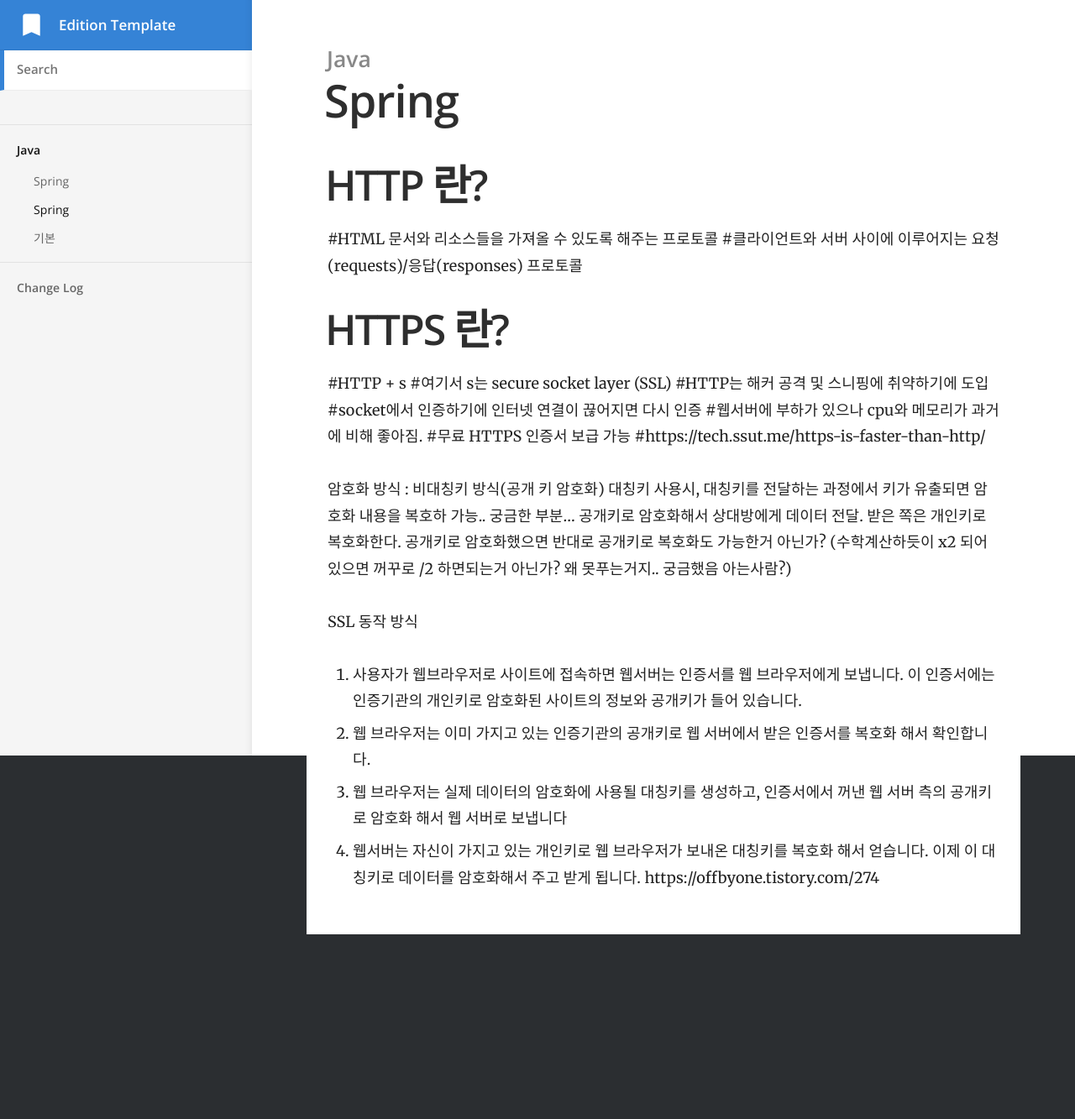
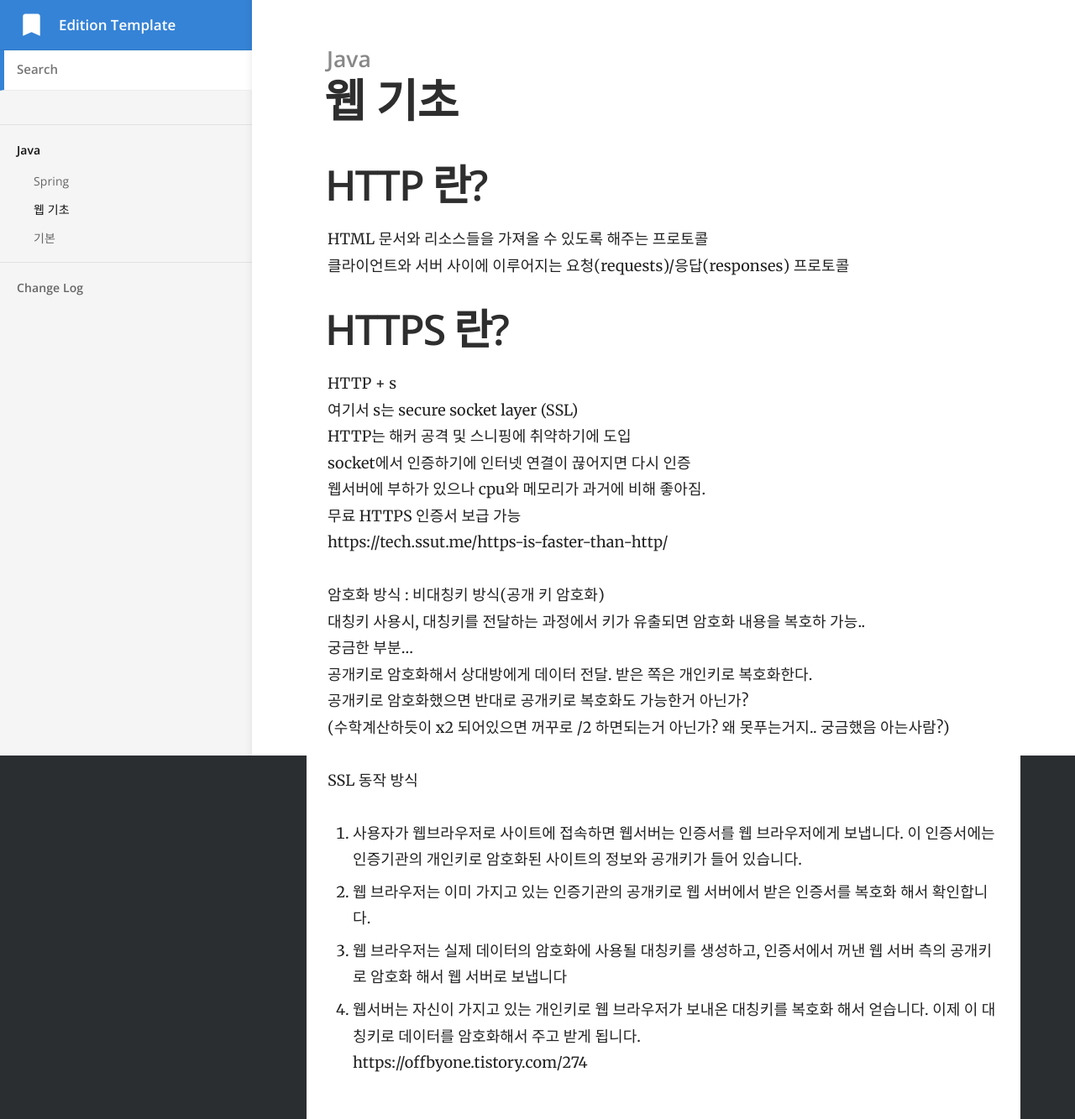
Before and after one commit to peppermaint/java-study, a Jekyll site: the page built from _docs/Java/Web기본.md, in a window 1280 px wide. Shown: the whole page at 84% size. Built offline with Jekyll 4.4.1, drawn with Linux system fonts in a browser that asks for light colours; before the commit the page ends 1113 px from its top, so only the background shows below that.

Commit message:
Update Web기본.md

```diff
--- a/_docs/Java/Web기본.md
+++ b/_docs/Java/Web기본.md
@@ -1,5 +1,5 @@
 ---
-title: Spring
+title: 웹 기초
 category: Java
 order: 1
 ---
@@ -7,20 +7,20 @@ order: 1
 HTTP 란?
 ========
 
-#HTML 문서와 리소스들을 가져올 수 있도록 해주는 프로토콜
-#클라이언트와 서버 사이에 이루어지는 요청(requests)/응답(responses) 프로토콜
+HTML 문서와 리소스들을 가져올 수 있도록 해주는 프로토콜
+클라이언트와 서버 사이에 이루어지는 요청(requests)/응답(responses) 프로토콜
 
 
 HTTPS 란?
 =========
 
-#HTTP + s
-#여기서 s는 secure socket layer (SSL)
-#HTTP는 해커 공격 및 스니핑에 취약하기에 도입
-#socket에서 인증하기에 인터넷 연결이 끊어지면 다시 인증
-#웹서버에 부하가 있으나 cpu와 메모리가 과거에 비해 좋아짐.
-#무료 HTTPS 인증서 보급 가능
-#https://tech.ssut.me/https-is-faster-than-http/
+HTTP + s
+여기서 s는 secure socket layer (SSL)
+HTTP는 해커 공격 및 스니핑에 취약하기에 도입
+socket에서 인증하기에 인터넷 연결이 끊어지면 다시 인증
+웹서버에 부하가 있으나 cpu와 메모리가 과거에 비해 좋아짐.
+무료 HTTPS 인증서 보급 가능
+https://tech.ssut.me/https-is-faster-than-http/
 
 암호화 방식 : 비대칭키 방식(공개 키 암호화)
 대칭키 사용시, 대칭키를 전달하는 과정에서 키가 유출되면 암호화 내용을 복호하 가능..
```
